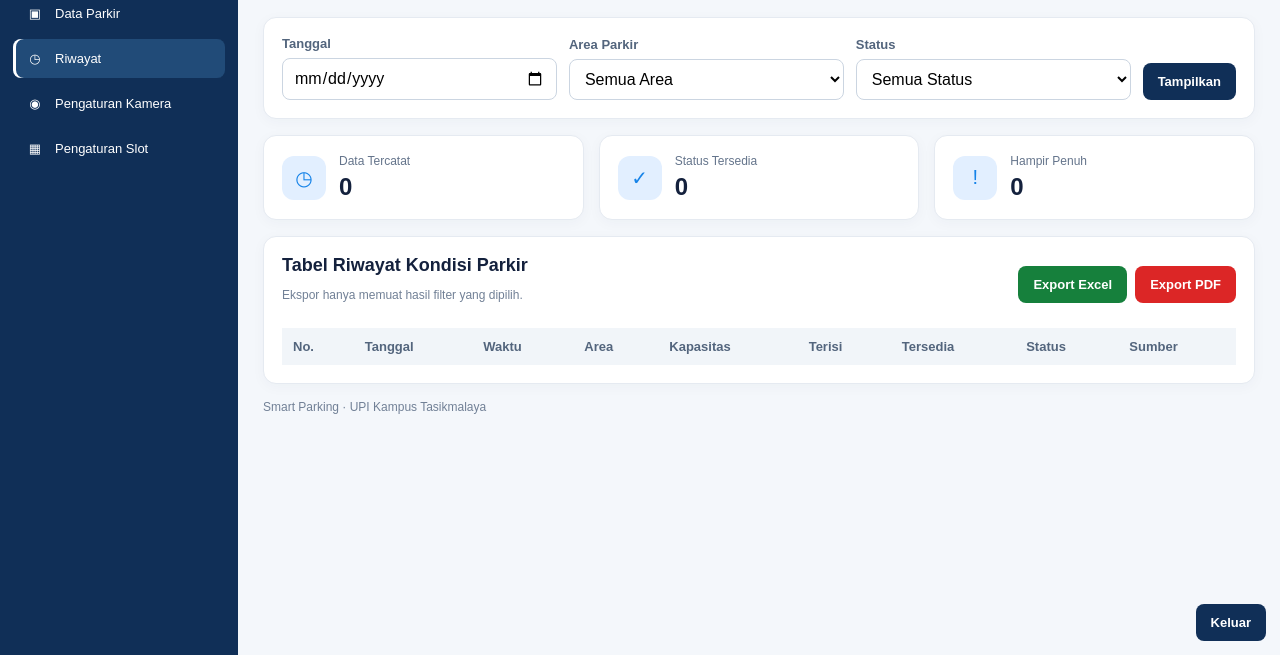
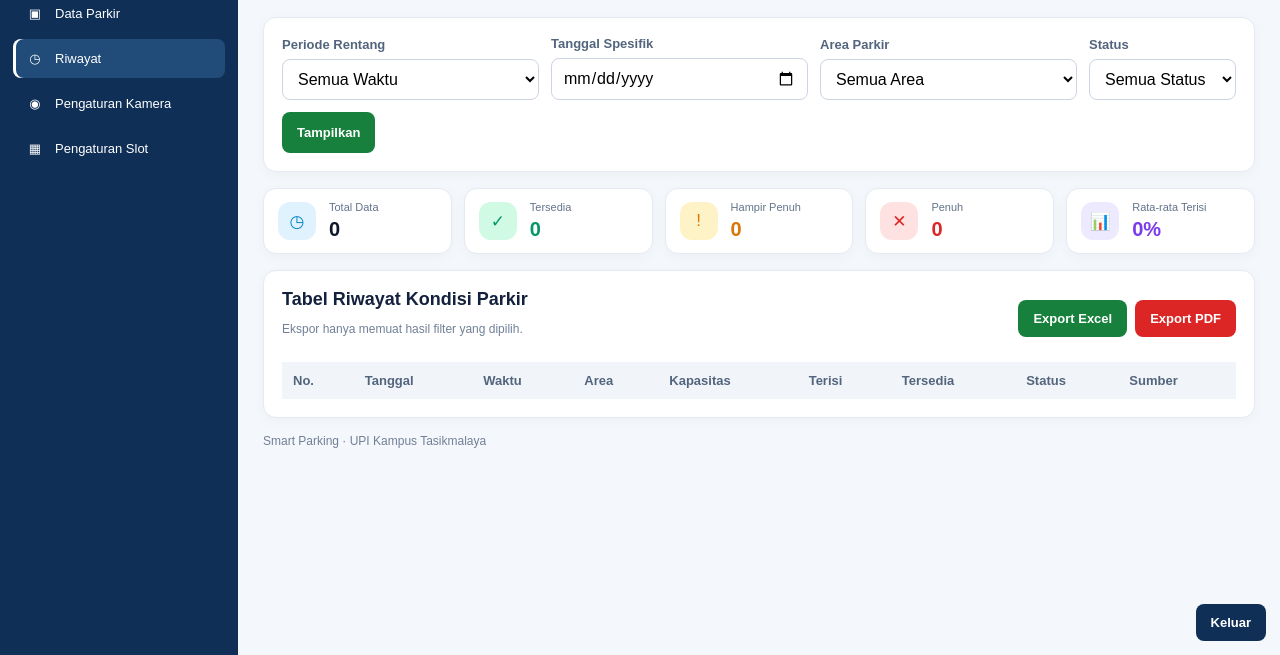
Before and after one commit to putryloli8-afk/Smart-Parking, a website: page public/riwayat.html in a window 1280 px wide. Shown: the part 145-800 px from the top of the page. Drawn offline with nearby package versions, Linux system fonts and the light colour scheme; no server answers; sample sign-in values are in the browser's storage.

Commit message:
feat: add period filters and KPI metric cards to riwayat

```diff
--- a/public/riwayat.html
+++ b/public/riwayat.html
@@ -43,14 +43,25 @@
       <p class="subtitle">
         Filter riwayat dan ekspor data hasil filter ke Excel atau PDF.
       </p>
-      <section class="card filters">
+      <section class="card filters" style="grid-template-columns: repeat(auto-fit, minmax(160px, 1fr)) auto; gap: 12px; align-items: end;">
         <div class="field">
-          <label for="dateFilter">Tanggal</label
-          ><input id="dateFilter" type="date" />
+          <label for="periodFilter">Periode Rentang</label>
+          <select id="periodFilter">
+            <option value="all">Semua Waktu</option>
+            <option value="today">Hari Ini</option>
+            <option value="7">7 Hari Terakhir (Mingguan)</option>
+            <option value="30">30 Hari Terakhir (Bulanan)</option>
+            <option value="90">3 Bulan Terakhir</option>
+            <option value="custom">Pilih Tanggal Manual</option>
+          </select>
+        </div>
+        <div class="field" id="dateFilterWrapper">
+          <label for="dateFilter">Tanggal Spesifik</label>
+          <input id="dateFilter" type="date" />
         </div>
         <div class="field">
-          <label for="areaFilter">Area Parkir</label
-          ><select id="areaFilter">
+          <label for="areaFilter">Area Parkir</label>
+          <select id="areaFilter">
             <option>Semua Area</option>
             <option>Area A</option>
             <option>Area B</option>
@@ -62,36 +73,54 @@
           </select>
         </div>
         <div class="field">
-          <label for="statusFilter">Status</label
-          ><select id="statusFilter">
+          <label for="statusFilter">Status</label>
+          <select id="statusFilter">
             <option>Semua Status</option>
             <option>Tersedia</option>
             <option>Hampir Penuh</option>
             <option>Penuh</option>
           </select>
         </div>
-        <button class="btn" onclick="loadHistory()">Tampilkan</button>
+        <div>
+          <button class="btn btn-green" onclick="loadHistory()" style="height: 41px;">Tampilkan</button>
+        </div>
       </section>
-      <div class="grid grid-3">
-        <div class="card stat">
-          <div class="stat-icon">◷</div>
+
+      <!-- KPI & MATRIKS METRIK RIWAYAT (Prinsip Slide PPT: KPI & Ringkasan Metrik) -->
+      <div class="grid" style="grid-template-columns: repeat(5, minmax(0, 1fr)); gap: 12px; margin-bottom: 16px;">
+        <div class="card stat" style="padding: 12px 14px; margin-bottom: 0;">
+          <div class="stat-icon" style="width: 38px; height: 38px; font-size: 17px; background: #e0f2fe; color: #0284c7;">◷</div>
           <div>
-            <div class="stat-label">Data Tercatat</div>
-            <div class="stat-value" id="totalData">0</div>
+            <div class="stat-label" style="font-size: 11px; color: #64748b;">Total Data</div>
+            <div class="stat-value" id="totalData" style="font-size: 20px; font-weight: 800; color: #0f172a;">0</div>
           </div>
         </div>
-        <div class="card stat">
-          <div class="stat-icon">✓</div>
+        <div class="card stat" style="padding: 12px 14px; margin-bottom: 0;">
+          <div class="stat-icon" style="width: 38px; height: 38px; font-size: 17px; background: #d1fae5; color: #059669;">✓</div>
           <div>
-            <div class="stat-label">Status Tersedia</div>
-            <div class="stat-value" id="availableCount">0</div>
+            <div class="stat-label" style="font-size: 11px; color: #64748b;">Tersedia</div>
+            <div class="stat-value" id="availableCount" style="font-size: 20px; font-weight: 800; color: #059669;">0</div>
           </div>
         </div>
-        <div class="card stat">
-          <div class="stat-icon">!</div>
+        <div class="card stat" style="padding: 12px 14px; margin-bottom: 0;">
+          <div class="stat-icon" style="width: 38px; height: 38px; font-size: 17px; background: #fef3c7; color: #d97706;">!</div>
           <div>
-            <div class="stat-label">Hampir Penuh</div>
-            <div class="stat-value" id="fullCount">0</div>
+            <div class="stat-label" style="font-size: 11px; color: #64748b;">Hampir Penuh</div>
+            <div class="stat-value" id="fullCount" style="font-size: 20px; font-weight: 800; color: #d97706;">0</div>
+          </div>
+        </div>
+        <div class="card stat" style="padding: 12px 14px; margin-bottom: 0;">
+          <div class="stat-icon" style="width: 38px; height: 38px; font-size: 17px; background: #fee2e2; color: #dc2626;">✕</div>
+          <div>
+            <div class="stat-label" style="font-size: 11px; color: #64748b;">Penuh</div>
+            <div class="stat-value" id="criticalFullCount" style="font-size: 20px; font-weight: 800; color: #dc2626;">0</div>
+          </div>
+        </div>
+        <div class="card stat" style="padding: 12px 14px; margin-bottom: 0;">
+          <div class="stat-icon" style="width: 38px; height: 38px; font-size: 17px; background: #ede9fe; color: #7c3aed;">📊</div>
+          <div>
+            <div class="stat-label" style="font-size: 11px; color: #64748b;">Rata-rata Terisi</div>
+            <div class="stat-value" id="avgOccupied" style="font-size: 20px; font-weight: 800; color: #7c3aed;">0%</div>
           </div>
         </div>
       </div>
```
